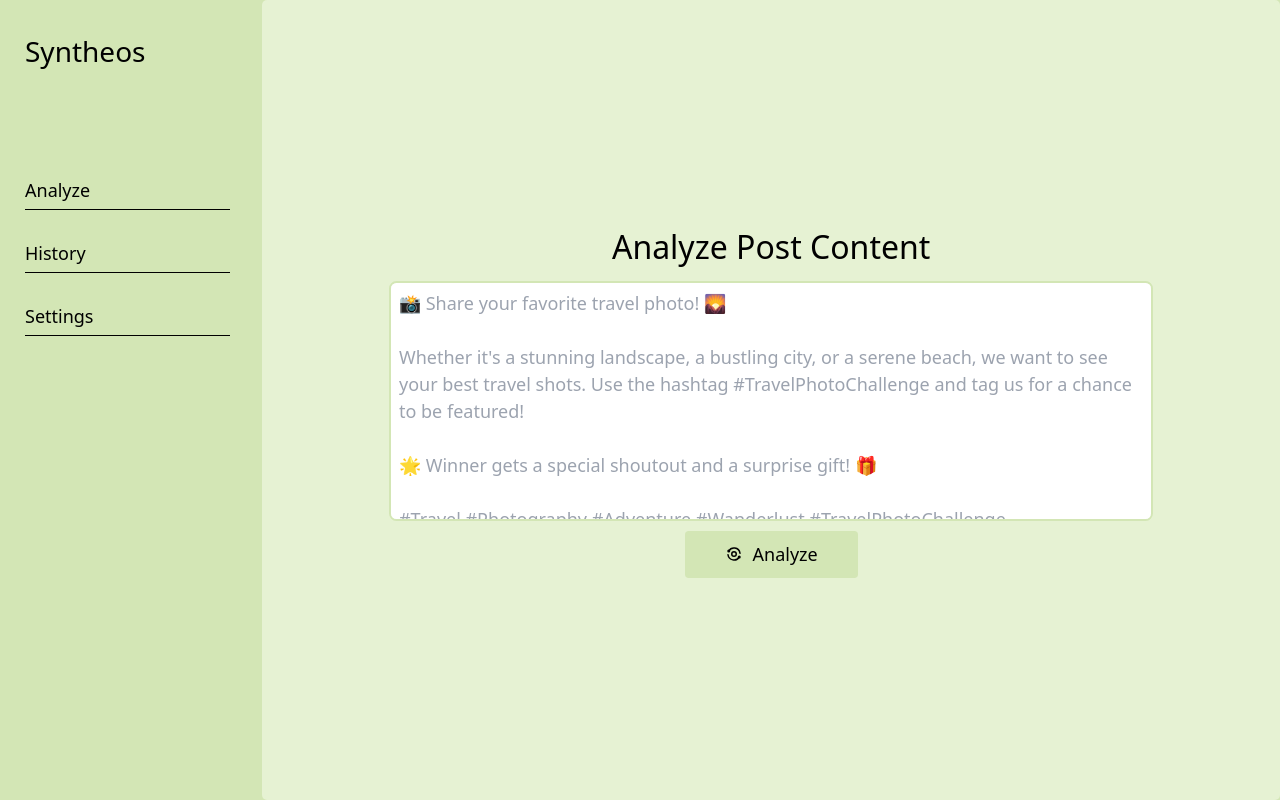
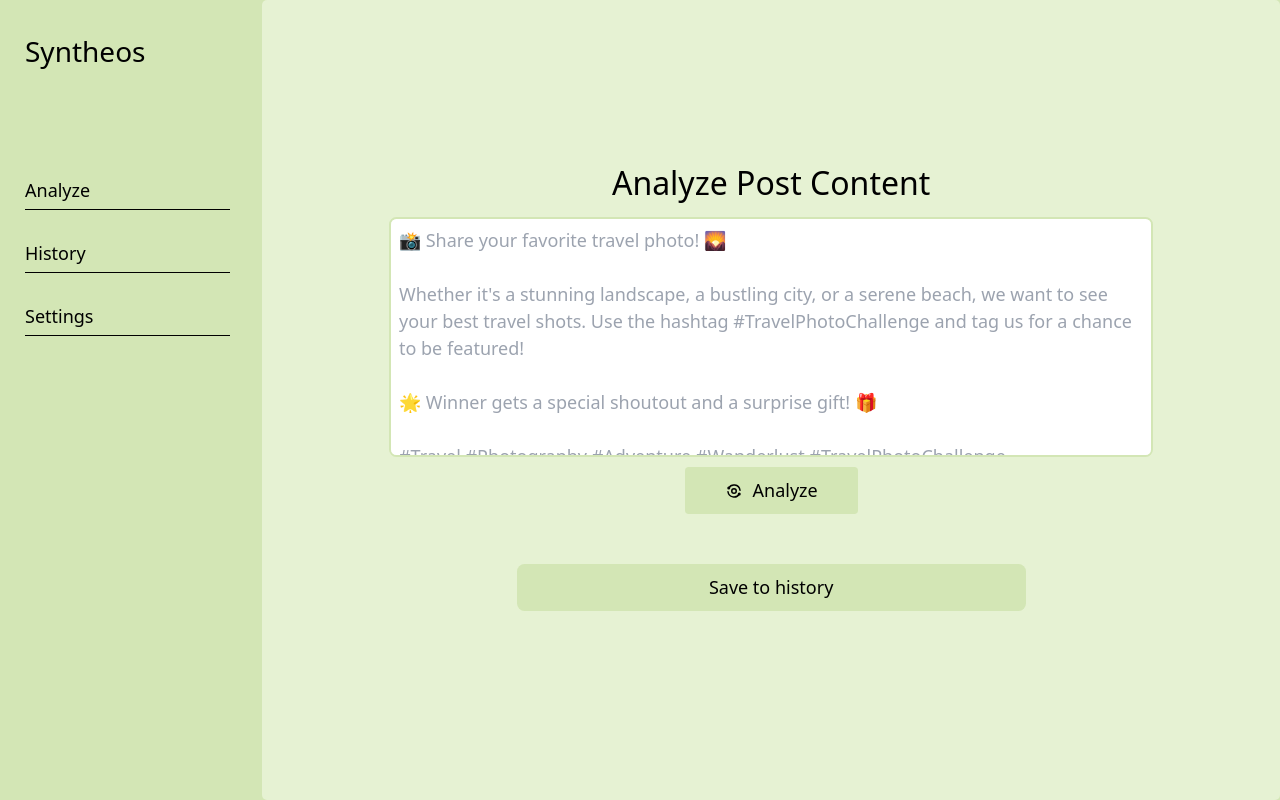
Before and after one commit to Orisabiyi/syntheos, a React (Vite) app: page /dashboard/analyzer in a window 1280 px wide. Built offline with nearby package versions, Linux system fonts and the light colour scheme.

Commit message:
style: include save button

```diff
--- a/src/pages/Analyzer.jsx
+++ b/src/pages/Analyzer.jsx
@@ -94,8 +94,12 @@ export default function Analyzer() {
           </button>
         </form>
       )}
-      <div className="generated-content self-start">
-        {messages && <Markdown>{messages}</Markdown>}
+      <div className="generated-content self-start flex flex-col items-center gap-8 w-full py-12">
+        <div>{messages && <Markdown>{messages}</Markdown>}</div>
+
+        <button className="bg-lemon-dark w-1/2 self-center py-4 px-8 rounded-xl text-18 font-medium">
+          Save to history
+        </button>
       </div>
     </section>
   );
```
